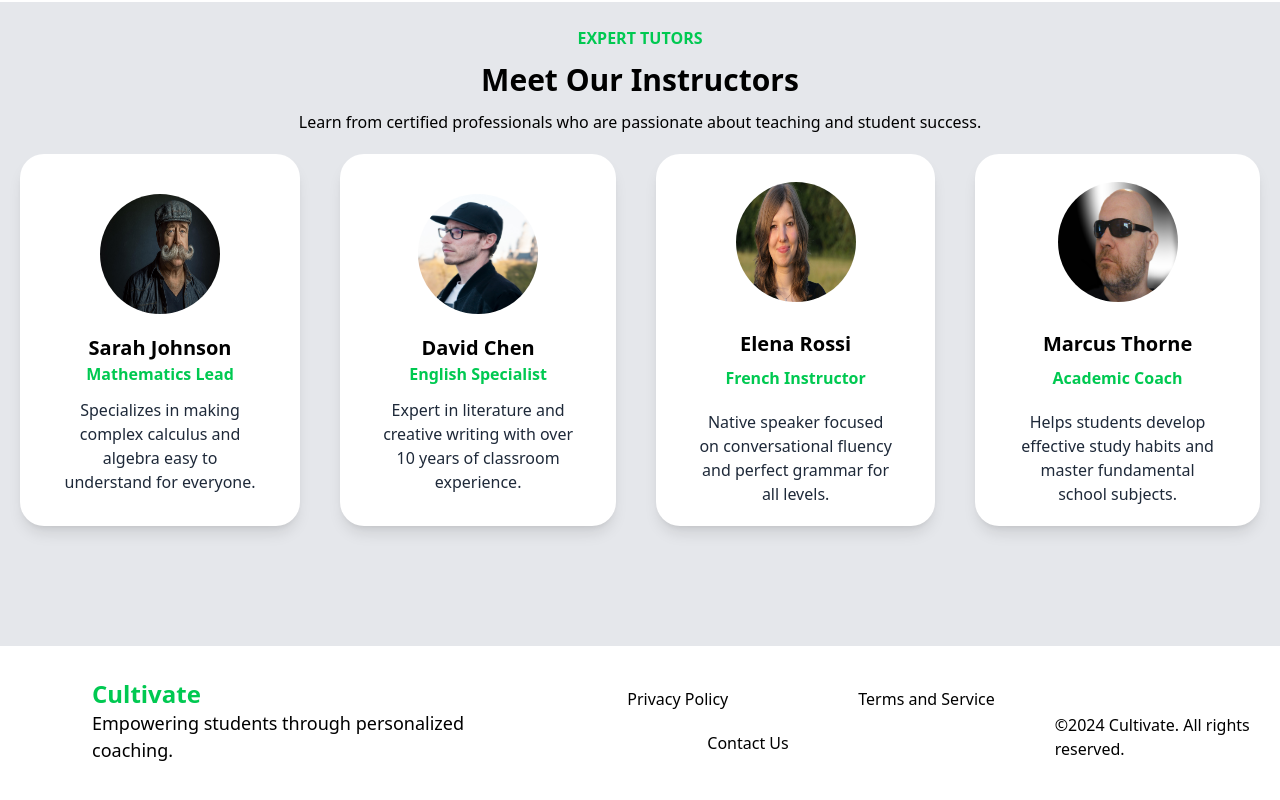
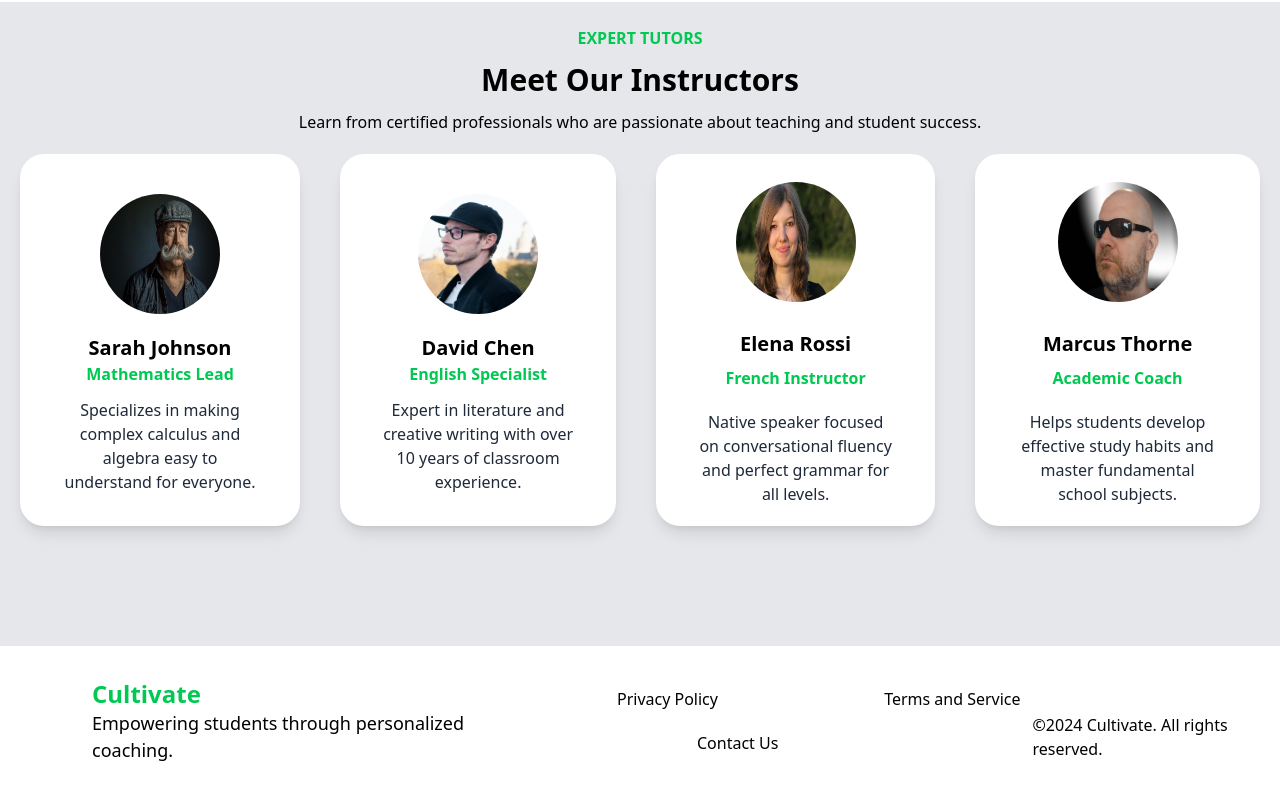
Before and after one commit to destinystarboy33-pro/cultivate, a website: page src/index.html in a window 1280 px wide. Shown: the part 1488-2288 px from the top of the page. Drawn offline with Linux system fonts and the light colour scheme.

Commit message:
updated the site

```diff
--- a/src/index.html
+++ b/src/index.html
@@ -155,7 +155,7 @@
       <h2 class="font-bold text-green-500 text-2xl">Cultivate</h2>
       <h3 class="text-[18px]">Empowering students through personalized coaching.</h3>
     </div>
-    <div class="flex flex-wrap  justify-between items-center gap-5 px-15">
+    <div class="flex flex-wrap justify-between items-center gap-5 px-3">
       <a href="">Privacy Policy</a>
       <a href="">Terms and Service</a>
       <a href="" class="pl-20 md:">Contact Us</a>
```
Also changed, not shown: src/output.css.
